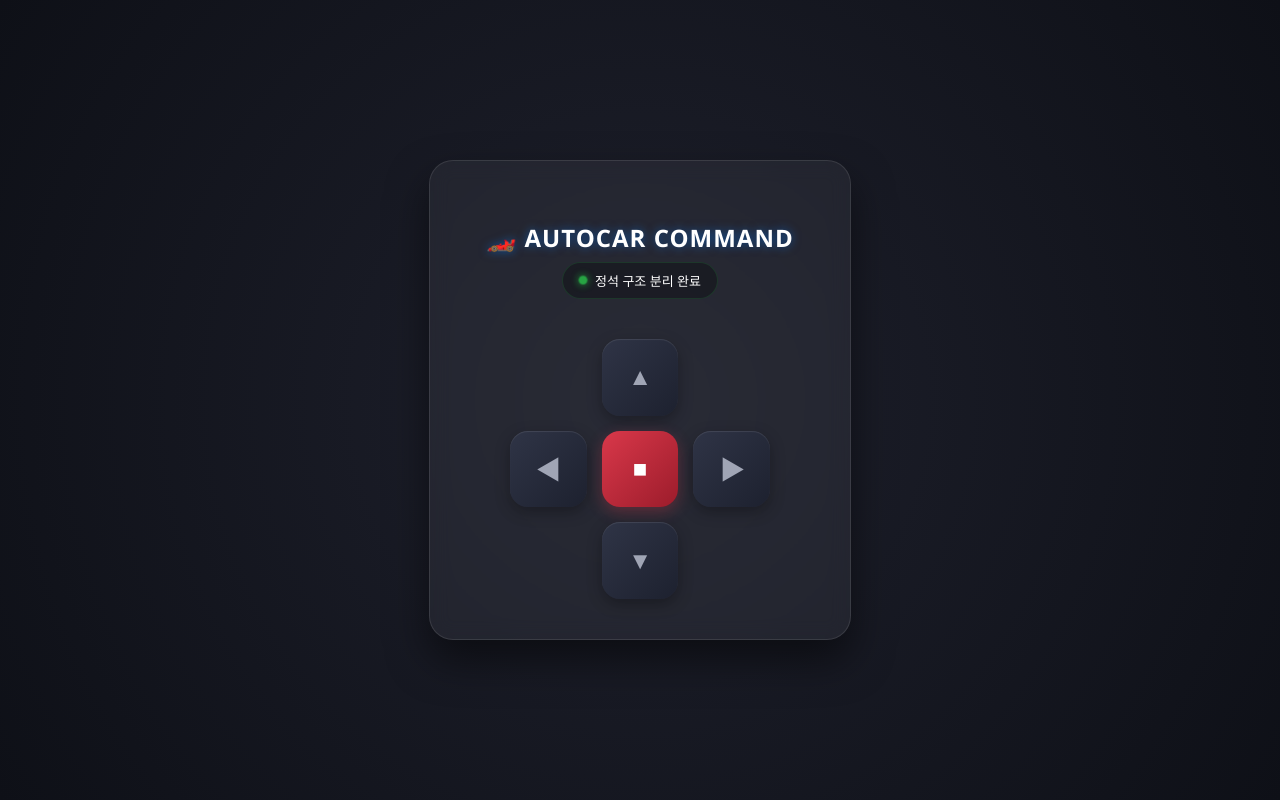
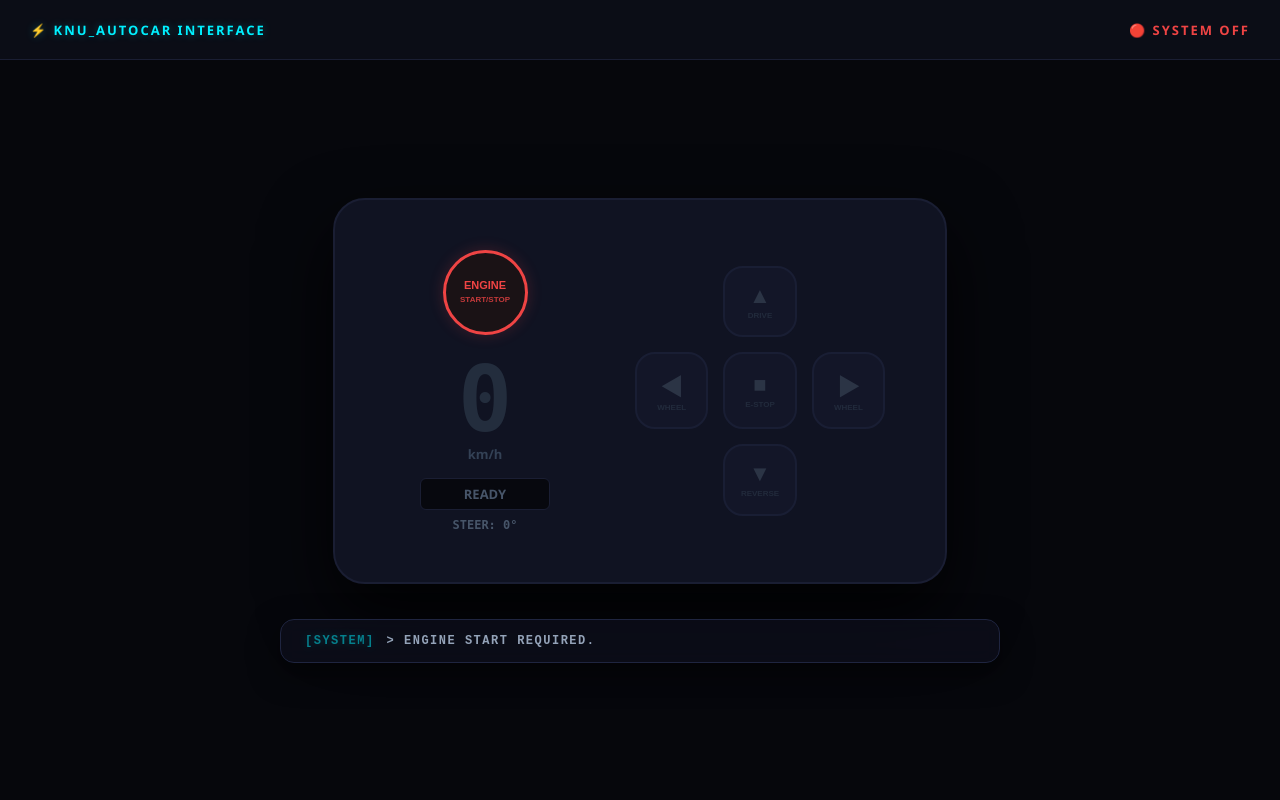
Before and after one commit to cloudcover0127/knu_rccar_2026, a Flask app: page / in a window 1280 px wide. Run offline with Flask 3, Linux system fonts and the light colour scheme.

Commit message:
autocar_project 1.1

```diff
--- a/autocar_project/static/script.js
+++ b/autocar_project/static/script.js
@@ -1,4 +1,150 @@
-function sendCommand(direction) {
-    // 지정된 방향 주소로 웹 페이지를 이동시킵니다 (예: /move/forward)
-    location.href = '/move/' + direction;
+let isPowerOn = false;
+let currentSpeed = 0;
+let targetSpeed = 0;
+let steerAngle = 0;
+let driveState = 'stop';
+let speedTimer = null;
+
+let activeControls = { forward: false, backward: false };
+
+// 🔘 1. 시동 버튼 제어
+function togglePower() {
+    isPowerOn = !isPowerOn;
+
+    const btn = document.getElementById('powerBtn');
+    const statusText = document.getElementById('sysStatus');
+    const speedNum = document.getElementById('speedNum');
+
+    if (isPowerOn) {
+        btn.classList.add('engine-on');
+        document.body.classList.add('sys-active');
+        statusText.innerText = "🟢 SYSTEM ONLINE";
+        statusText.style.color = "#10b981";
+        speedNum.classList.add('active');
+        log("ENGINE START. READY TO DRIVE.");
+        calculatePhysics();
+    } else {
+        emergencyStop();
+        btn.classList.remove('engine-on');
+        document.body.classList.remove('sys-active');
+        statusText.innerText = "🔴 SYSTEM OFF";
+        statusText.style.color = "#ef4444";
+        speedNum.classList.remove('active');
+        log("ENGINE SHUTDOWN. SYSTEM OFF.");
+    }
 }
+
+// 🕹️ 2. 마우스 누름/뗌 페달 제어 함수
+function pedalControl(action, isPressed) {
+    if (!isPowerOn) return;
+
+    if (action === 'forward') {
+        activeControls['forward'] = isPressed;
+        if (isPressed) activeControls['backward'] = false;
+    } else if (action === 'backward') {
+        activeControls['backward'] = isPressed;
+        if (isPressed) activeControls['forward'] = false;
+    }
+
+    if (activeControls['forward']) driveState = 'forward';
+    else if (activeControls['backward']) driveState = 'backward';
+    else driveState = 'stop';
+
+    sendTargetSignal();
+}
+
+// 🌀 3. 마우스 휠 조향
+window.addEventListener('wheel', function(event) {
+    if (!isPowerOn) return;
+    event.preventDefault();
+
+    if (event.deltaY > 0) steerAngle += 5;
+    else steerAngle -= 5;
+
+    if (steerAngle < -45) steerAngle = -45;
+    if (steerAngle > 45) steerAngle = 45;
+
+    sendTargetSignal();
+}, { passive: false });
+
+// ⚙️ 4. 가속 / 관성 감속 물리 엔진
+function calculatePhysics() {
+    clearInterval(speedTimer);
+
+    speedTimer = setInterval(function() {
+        if (!isPowerOn) {
+            clearInterval(speedTimer);
+            return;
+        }
+
+        if (driveState === 'stop') {
+            targetSpeed = 0;
+        } else {
+            targetSpeed = 80;
+            if (Math.abs(steerAngle) > 0) {
+                targetSpeed = Math.round(80 - (Math.abs(steerAngle) * 0.6));
+            }
+        }
+
+        if (currentSpeed < targetSpeed) {
+            currentSpeed += 5;
+        } else if (currentSpeed > targetSpeed) {
+            currentSpeed -= (driveState === 'stop') ? 4 : 8;
+        }
+
+        if (Math.abs(currentSpeed - targetSpeed) < 4) currentSpeed = targetSpeed;
+        if (currentSpeed < 0) currentSpeed = 0;
+
+        updateUI();
+    }, 40);
+}
+
+// 🎨 5. UI 및 대미 장식 영문 로그 포맷팅 갱신
+function updateUI() {
+    document.getElementById('speedNum').innerText = Math.round(currentSpeed);
+
+    let gear = 'PARK ■';
+    if (!isPowerOn) gear = 'READY';
+    else if (driveState === 'forward') gear = 'DRIVE ▲';
+    else if (driveState === 'backward') gear = 'REVERSE ▼';
+    else if (driveState === 'stop' && currentSpeed > 0) gear = 'BRAKE ⚠️';
+    document.getElementById('gearText').innerText = gear;
+
+    let steerText = 'STEER: 0°';
+    if (steerAngle < 0) steerText = `STEER: ${Math.round(steerAngle)}° (L)`;
+    if (steerAngle > 0) steerText = `STEER: +${Math.round(steerAngle)}° (R)`;
+    document.getElementById('steerText').innerText = steerText;
+
+    document.querySelector('.btn-up').classList.toggle('active', activeControls['forward']);
+    document.querySelector('.btn-down').classList.toggle('active', activeControls['backward']);
+    document.querySelector('.btn-left').classList.toggle('active', steerAngle < -10);
+    document.querySelector('.btn-right').classList.toggle('active', steerAngle > 10);
+
+    // 하단 짜침 해방 고해상도 영문 포맷 로그
+    let cleanGear = gear.replace(' ■','').replace(' ▲','').replace(' ▼','').replace(' ⚠️','');
+    log(`GEAR: ${cleanGear} | STEER: ${Math.round(steerAngle)}° | SPEED: ${Math.round(currentSpeed)}KM/H`);
+}
+
+function emergencyStop() {
+    driveState = 'stop';
+    steerAngle = 0;
+    currentSpeed = 0;
+    activeControls['forward'] = false;
+    activeControls['backward'] = false;
+    updateUI();
+    fetch('/move/stop');
+}
+
+function sendTargetSignal() {
+    fetch(`/move/${driveState}?steer=${Math.round(steerAngle)}`);
+}
+
+function log(msg) {
+    document.getElementById('consoleLog').innerText = `> ${msg}`;
+}
+
+window.addEventListener('keydown', function(event) {
+    if (!isPowerOn) return;
+    if (event.key === ' ') { event.preventDefault(); emergencyStop(); }
+    if (event.key === 'Enter') { steerAngle = 0; sendTargetSignal(); }
+});
--- a/autocar_project/static/style.css
+++ b/autocar_project/static/style.css
@@ -1,109 +1,90 @@
+* { box-sizing: border-box; margin: 0; padding: 0; }
+
 body {
-    font-family: 'Segoe UI', Tahoma, Geneva, Verdana, sans-serif;
-    text-align: center;
-    background: radial-gradient(circle, #1e202c 0%, #0e1017 100%);
-    margin: 0;
-    padding: 20px;
-    color: #fff;
-    display: flex;
-    align-items: center;
-    justify-content: center;
-    min-height: 100vh;
-    box-sizing: border-box;
+    font-family: 'Segoe UI', system-ui, sans-serif;
+    background-color: #06070c; color: #fff;
+    min-height: 100vh; display: flex; flex-direction: column; overflow: hidden;
 }
 
-.container {
-    width: 100%;
-    max-width: 380px;
-    background: rgba(255, 255, 255, 0.05);
-    backdrop-filter: blur(10px);
-    padding: 40px 20px;
-    border-radius: 24px;
-    box-shadow: 0 20px 40px rgba(0,0,0,0.5);
-    border: 1px solid rgba(255, 255, 255, 0.1);
+.navbar {
+    width: 100%; height: 60px; background: #0b0d16;
+    border-bottom: 1px solid #1a1e33; display: flex;
+    justify-content: space-between; align-items: center; padding: 0 30px;
+    font-size: 13px; font-weight: 700; letter-spacing: 2px;
+}
+.nav-logo { color: #00f0ff; text-shadow: 0 0 10px rgba(0,240,255,0.3); }
+.nav-status { color: #ef4444; transition: color 0.3s; }
+
+.cockpit-screen { flex: 1; display: flex; flex-direction: column; align-items: center; justify-content: center; padding: 20px; }
+
+.hud-container {
+    display: flex; align-items: center; justify-content: center; gap: 60px;
+    background: #101322; padding: 50px 60px; border-radius: 32px;
+    border: 2px solid #1a1e33; box-shadow: 0 30px 70px rgba(0,0,0,0.8);
 }
 
-h2 {
-    font-size: 24px;
-    font-weight: 700;
-    letter-spacing: 1px;
-    margin-bottom: 8px;
-    text-shadow: 0 0 10px rgba(0, 123, 255, 0.5);
+.speed-display { text-align: center; min-width: 180px; display: flex; flex-direction: column; align-items: center; }
+
+/* 🔘 엔진 스타트 스톱 버튼 */
+.power-btn {
+    width: 85px; height: 85px; border-radius: 50%; background: #1a1215;
+    border: 3px solid #ef4444; color: #ef4444; font-size: 11px; font-weight: 800;
+    cursor: pointer; margin-bottom: 20px; transition: all 0.3s ease;
+    box-shadow: 0 0 15px rgba(239,68,68,0.2); line-height: 1.2;
+}
+.power-sub { font-size: 8px; opacity: 0.8; }
+.power-btn.engine-on {
+    background: #111c17; border-color: #10b981; color: #10b981;
+    box-shadow: 0 0 25px rgba(16,185,129,0.5);
 }
 
-.status-bar {
-    display: inline-flex;
-    align-items: center;
-    background: rgba(0, 0, 0, 0.3);
-    padding: 8px 16px;
-    border-radius: 30px;
-    font-size: 13px;
-    margin-bottom: 40px;
-    border: 1px solid rgba(40, 167, 69, 0.2);
+.speed-value { font-size: 90px; font-weight: 900; font-family: monospace; line-height: 1; color: #232d3d; transition: color 0.3s; }
+.speed-value.active { color: #00f0ff; text-shadow: 0 0 25px rgba(0,240,255,0.5); }
+.speed-unit { font-size: 13px; color: #334155; font-weight: 700; margin-bottom: 15px; }
+
+.drive-gear { font-size: 13px; font-weight: 800; color: #475569; background: #07080e; padding: 6px 12px; border-radius: 6px; border: 1px solid #1a1e33; width: 130px; margin-bottom: 8px;}
+.steer-angle-text { font-size: 12px; font-weight: 700; color: #475569; font-family: monospace; }
+
+/* 🕹️ 패드 존 */
+.pad-zone { display: grid; grid-template-columns: repeat(3, 1fr); gap: 15px; width: 250px; height: 250px; }
+.control-btn {
+    background: #161a2e; border: 2px solid #232946; color: #475569; border-radius: 20px;
+    font-size: 22px; font-weight: bold; cursor: not-allowed; opacity: 0.5;
+    display: flex; flex-direction: column; align-items: center; justify-content: center;
+    transition: all 0.15s ease;
 }
+.btn-sub { font-size: 8px; font-weight: 700; color: #334155; margin-top: 2px; }
 
-.status-dot {
-    width: 8px;
-    height: 8px;
-    background-color: #28a745;
-    border-radius: 50%;
-    margin-right: 8px;
-    box-shadow: 0 0 8px #28a745;
-    animation: pulse 1.5s infinite;
+body.sys-active .control-btn { cursor: pointer; opacity: 1; color: #94a3b8; }
+body.sys-active .control-btn:hover { background: #1f2544; }
+
+body.sys-active .control-btn.active {
+    background: linear-gradient(135deg, #00d8ff 0%, #00a2cc 100%);
+    color: #06070c; border-color: #00f0ff;
+    box-shadow: 0 0 20px rgba(0,240,255,0.4);
 }
+body.sys-active .control-btn.active .btn-sub { color: #06070c; }
+body.sys-active .control-btn.btn-stop { background: #ef4444; border-color: #ef4444; color: #fff; }
+body.sys-active .control-btn.btn-stop .btn-sub { color: #fff; }
 
-.controller {
-    display: grid;
-    grid-template-columns: repeat(3, 1fr);
-    gap: 15px;
-    max-width: 260px;
-    margin: 0 auto;
+.btn-up { grid-column: 2; grid-row: 1; }
+.btn-left { grid-column: 1; grid-row: 2; }
+.btn-stop { grid-column: 2; grid-row: 2; }
+.btn-right { grid-column: 3; grid-row: 2; }
+.btn-down { grid-column: 2; grid-row: 3; }
+
+/* 🖥️ 고급 시스템 푸터 로그 창 */
+.system-footer {
+    width: 100%; max-width: 720px; background: rgba(15, 18, 32, 0.6); backdrop-filter: blur(10px);
+    border: 1px solid #1f2540; padding: 14px 24px; border-radius: 14px;
+    font-family: 'Courier New', Courier, monospace; font-size: 12px; font-weight: 700;
+    letter-spacing: 1.5px; margin-top: 35px; box-shadow: 0 10px 30px rgba(0,0,0,0.5);
+    display: flex; align-items: center;
 }
+.log-label {
+    color: #00f0ff; margin-right: 12px; text-shadow: 0 0 8px rgba(0,240,255,0.4);
+    animation: blink 1.5s infinite;
+}
+#consoleLog { color: #94a3b8; }
 
-button {
-    aspect-ratio: 1;
-    font-size: 24px;
-    font-weight: bold;
-    border: none;
-    background: linear-gradient(135deg, #2f3446 0%, #1d212f 100%);
-    color: #a0a5b5;
-    border-radius: 18px;
-    cursor: pointer;
-    transition: all 0.2s ease;
-    box-shadow: 0 5px 15px rgba(0,0,0,0.3), inset 0 1px 1px rgba(255,255,255,0.1);
-    display: flex;
-    align-items: center;
-    justify-content: center;
-}
-
-button:hover {
-    color: #00ffff;
-    background: linear-gradient(135deg, #2b3b5c 0%, #162447 100%);
-    box-shadow: 0 0 15px rgba(0, 255, 255, 0.4);
-    transform: translateY(-2px);
-}
-
-button:active {
-    transform: translateY(2px);
-    box-shadow: 0 2px 5px rgba(0,0,0,0.5);
-}
-
-button.stop-btn {
-    background: linear-gradient(135deg, #d9384a 0%, #9c1c2b 100%);
-    color: #fff;
-    box-shadow: 0 5px 15px rgba(217, 56, 74, 0.3);
-}
-
-button.stop-btn:hover {
-    color: #fff;
-    background: linear-gradient(135deg, #ff4d62 0%, #c81e32 100%);
-    box-shadow: 0 0 20px rgba(255, 56, 74, 0.6);
-}
-
-.blank { background: none; box-shadow: none; pointer-events: none; }
-
-@keyframes pulse {
-    0% { transform: scale(0.95); opacity: 0.5; }
-    50% { transform: scale(1.1); opacity: 1; }
-    100% { transform: scale(0.95); opacity: 0.5; }
-}
+@keyframes blink { 0%, 100% { opacity: 1; } 50% { opacity: 0.5; } }
--- a/autocar_project/templates/index.html
+++ b/autocar_project/templates/index.html
@@ -3,31 +3,42 @@
 <head>
     <meta charset="UTF-8">
     <meta name="viewport" content="width=device-width, initial-scale=1.0">
-    <title>Autocar Professional Controller</title>
+    <title>Autocar Real Dynamic Cockpit</title>
     <link rel="stylesheet" href="{{ url_for('static', filename='style.css') }}">
 </head>
 <body>
-    <div class="container">
-        <h2>🏎️ AUTOCAR COMMAND</h2>
-        <div class="status-bar">
-            <div class="status-dot"></div>
-            <span>정석 구조 분리 완료</span>
+    <header class="navbar">
+        <div class="nav-logo">⚡ KNU_AUTOCAR INTERFACE</div>
+        <div class="nav-status" id="sysStatus">🔴 SYSTEM OFF</div>
+    </header>
+
+    <main class="cockpit-screen">
+        <div class="hud-container">
+            <div class="speed-display">
+                <button class="power-btn" id="powerBtn" onclick="togglePower()">
+                    ENGINE<br><span class="power-sub">START/STOP</span>
+                </button>
+
+                <div class="speed-value" id="speedNum">0</div>
+                <div class="speed-unit">km/h</div>
+                <div class="drive-gear" id="gearText">READY</div>
+                <div class="steer-angle-text" id="steerText">STEER: 0°</div>
+            </div>
+
+            <div class="pad-zone">
+                <button class="control-btn btn-up" onmousedown="pedalControl('forward', true)" onmouseup="pedalControl('forward', false)" onmouseleave="pedalControl('forward', false)">▲<span class="btn-sub">DRIVE</span></button>
+                <button class="control-btn btn-left">◀<span class="btn-sub">WHEEL</span></button>
+                <button class="control-btn btn-stop" onclick="emergencyStop()">■<span class="btn-sub">E-STOP</span></button>
+                <button class="control-btn btn-right">▶<span class="btn-sub">WHEEL</span></button>
+                <button class="control-btn btn-down" onmousedown="pedalControl('backward', true)" onmouseup="pedalControl('backward', false)" onmouseleave="pedalControl('backward', false)">▼<span class="btn-sub">REVERSE</span></button>
+            </div>
         </div>
 
-        <div class="controller">
-            <div class="blank"></div>
-            <button onclick="sendCommand('forward')">▲</button>
-            <div class="blank"></div>
-
-            <button onclick="sendCommand('left')">◀</button>
-            <button onclick="sendCommand('stop')" class="stop-btn">■</button>
-            <button onclick="sendCommand('right')">▶</button>
-
-            <div class="blank"></div>
-            <button onclick="sendCommand('backward')">▼</button>
-            <div class="blank"></div>
-        </div>
-    </div>
+        <footer class="system-footer">
+            <span class="log-label">[SYSTEM]</span>
+            <span id="consoleLog">> ENGINE START REQUIRED.</span>
+        </footer>
+    </main>
 
     <script src="{{ url_for('static', filename='script.js') }}"></script>
 </body>
```
